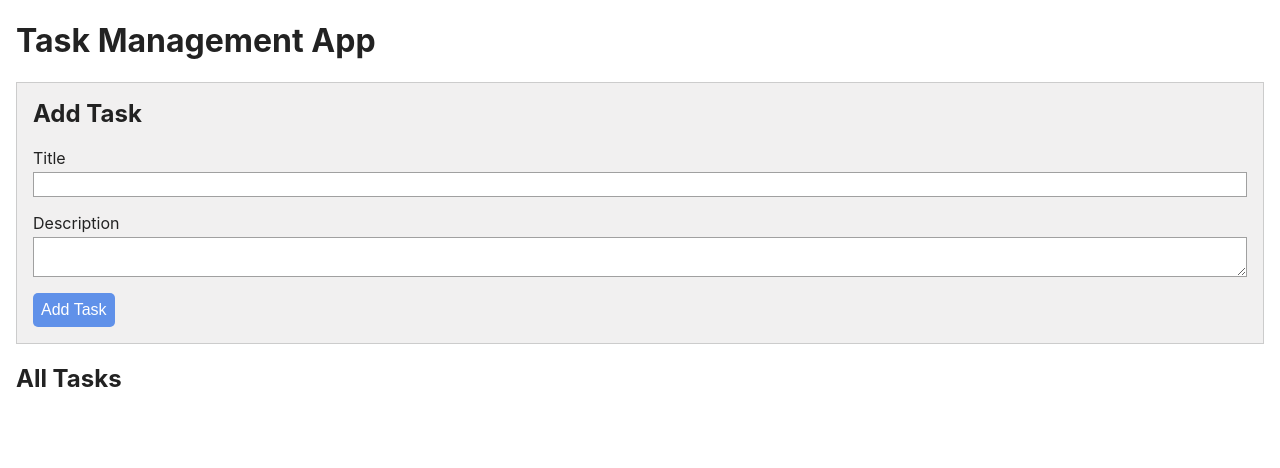
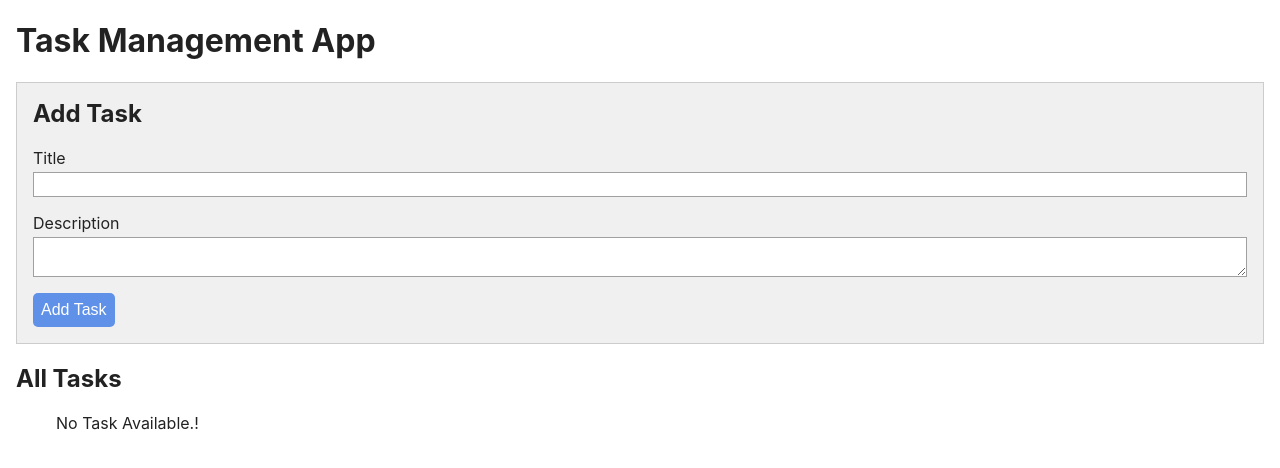
Before and after one commit to alikhan27/task-management-app, a React (Create React App) app in the folder frontend/: page / in a window 1280 px wide. Shown: the top 468 px of the page. Built offline with nearby package versions, Linux system fonts and the light colour scheme.

Commit message:
Added the functionality to render the task list in App Component

```diff
--- a/frontend/src/App.js
+++ b/frontend/src/App.js
@@ -1,13 +1,27 @@
+import { useState } from 'react';
 import './App.css';
 import AddTask from './components/AddTask/AddTask';
 import ViewTasks from './components/ViewTasks/ViewTasks';
+import Task from './components/Task/Task';
+function App() {
+  const [data, setData] = useState([]);
+  let id = 1;
+  function handleAddTask(task) {
+    setData([{ ...task, id: id }, ...data]);
+    id += 1;
+  }
 
-function App() {
   return (
     <div className="App">
       <h1>Task Management App</h1>
-      <AddTask />
-      <ViewTasks></ViewTasks>
+      <AddTask onAddTask={handleAddTask} />
+      <ViewTasks>
+        {data.map(({ title, description }, index) => {
+
+          return <Task key={index} title={title} description={description}></Task>
+        })}
+        {!data.length && 'No Task Available.!'}
+      </ViewTasks>
     </div>
   );
 }
```
Also changed, not shown: 1 other file (tests, documents, lock files or other folders).
